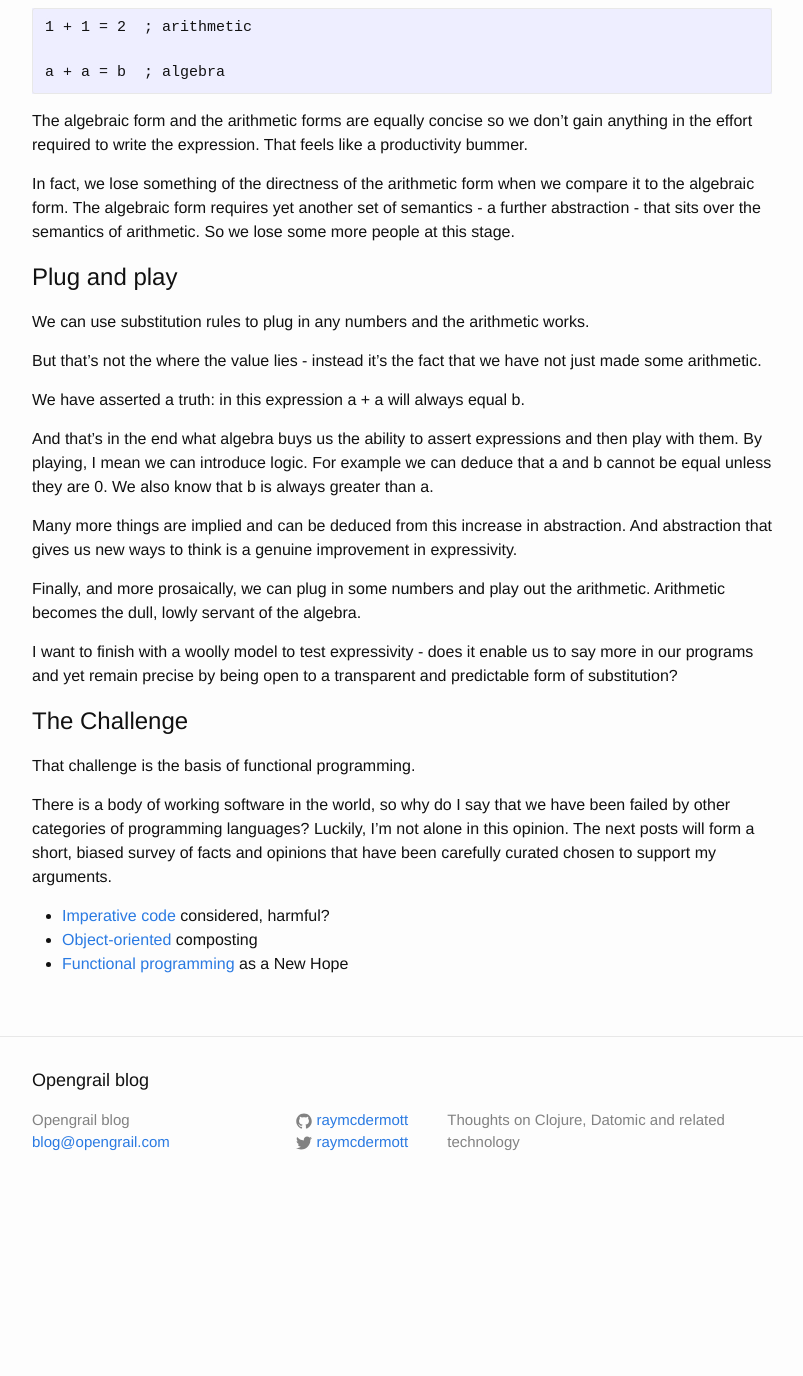
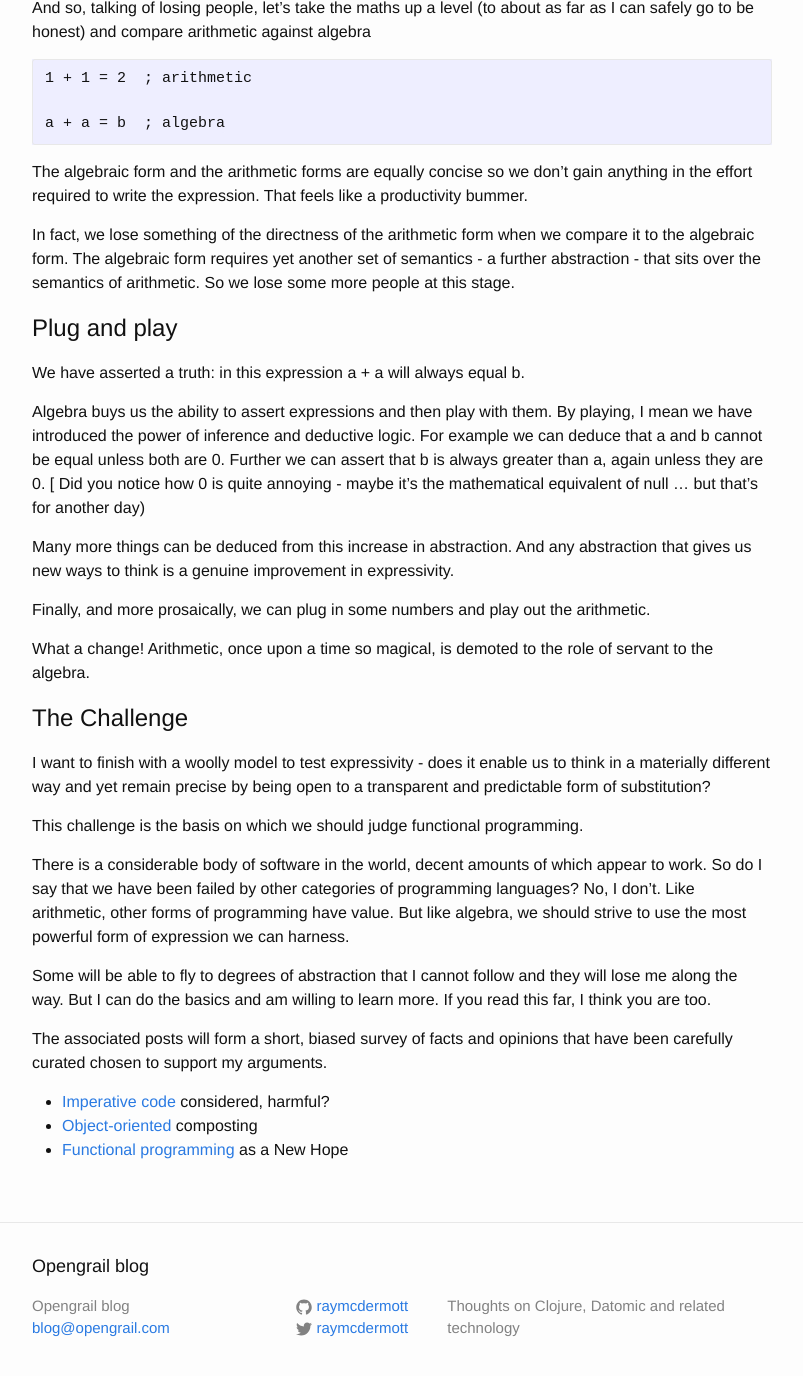
Before and after one commit to opengrail/opengrail.github.io, a Jekyll site: the page built from _posts/2016-09-11-expressivity-01.md, in a window 1280 px wide and 1400 px high, scrolled down 843 px. Shown: the top 1376 px of the window, without its empty margins (238-1041 px from the left). Built offline with Jekyll 4.4.1, drawn with Linux system fonts in a browser that asks for light colours; comment, search, counter and statistics services are not loaded; before the commit the page ends 2057 px from its top, so only the background shows below that; some of the changed text lies outside the part shown.

Commit message:
word fiddling

````diff
--- a/_posts/2016-09-11-expressivity-01.md
+++ b/_posts/2016-09-11-expressivity-01.md
@@ -6,7 +6,7 @@ comments: false
 categories: Clojure ClojureScript Imperative
 ---
 
-# Expressivity in code
+# Expressive
 What does it mean to be more expressive? How can I convince you that one or other form of programming is more expressive than others?
 
 Going back to first principles, consider expressivity in general. in English we can write:
@@ -27,6 +27,7 @@ The increase in expressivity comes from the **meaning** behind the mathematical
 
 Parsing the mathematical expression is easier than the English version if you are familiar with the syntax and semantics but otherwise it's just a pile of symbolic gibberish. The need to understand this extra level of symbology has a price - so it has to be worth paying. And not everybody, as we recall from school, wanted to pay it. Whenever we increase expressivity - be it in maths or poetry or music we lose some people along the way.
 
+# Algebra
 And so, talking of losing people, let's take the maths up a level (to about as far as I can safely go to be honest) and compare arithmetic against algebra
 
 ```
@@ -40,24 +41,26 @@ The algebraic form and the arithmetic forms are equally concise so we don't gain
 In fact, we lose something of the directness of the arithmetic form when we compare it to the algebraic form. The algebraic form requires yet another set of semantics - a further abstraction - that sits over the semantics of arithmetic. So we lose some more people at this stage.
 
 # Plug and play
-We can use substitution rules to plug in any numbers and the arithmetic works.
-
-But that's not the where the value lies - instead it's the fact that we have not just made some arithmetic.
-
 We have asserted a truth: in this expression a + a will always equal b.
 
-And that's in the end what algebra buys us the ability to assert expressions and then play with them. By playing, I mean we can introduce logic. For example we can deduce that a and b cannot be equal unless they are 0. We also know that b is always greater than a.
+Algebra buys us the ability to assert expressions and then play with them. By playing, I mean we have introduced the power of inference and deductive logic. For example we can deduce that a and b cannot be equal unless both are 0. Further we can assert that b is always greater than a, again unless they are 0. [ Did you notice how 0 is quite annoying - maybe it's the mathematical equivalent of null ... but that's for another day)
 
-Many more things are implied and can be deduced from this increase in abstraction. And abstraction that gives us new ways to think is a genuine improvement in expressivity.
+Many more things can be deduced from this increase in abstraction. And any abstraction that gives us new ways to think is a genuine improvement in expressivity.
 
-Finally, and more prosaically, we can plug in some numbers and play out the arithmetic. Arithmetic becomes the dull, lowly servant of the algebra.
+Finally, and more prosaically, we can plug in some numbers and play out the arithmetic.
 
-I want to finish with a woolly model to test expressivity - does it enable us to say more in our programs and yet remain precise by being open to a transparent and predictable form of substitution?
+What a change! Arithmetic, once upon a time so magical, is demoted to the role of servant to the algebra.
 
 # The Challenge
-That challenge is the basis of functional programming.
+I want to finish with a woolly model to test expressivity - does it enable us to think in a materially different way and yet remain precise by being open to a transparent and predictable form of substitution?
 
-There is a body of working software in the world, so why do I say that we have been failed by other categories of programming languages? Luckily, I'm not alone in this opinion. The next posts will form a short, biased survey of facts and opinions that have been carefully curated chosen to support my arguments.
+This challenge is the basis on which we should judge functional programming.
+
+There is a considerable body of software in the world, decent amounts of which appear to work. So do I say that we have been failed by other categories of programming languages? No, I don't. Like arithmetic, other forms of programming have value. But like algebra, we should strive to use the most powerful form of expression we can harness.
+
+Some will be able to fly to degrees of abstraction that I cannot follow and they will lose me along the way. But I can do the basics and am willing to learn more. If you read this far, I think you are too.
+
+The associated posts will form a short, biased survey of facts and opinions that have been carefully curated chosen to support my arguments.
 
 - [Imperative code][imperative] considered, harmful?
 - [Object-oriented][oo] composting
````
